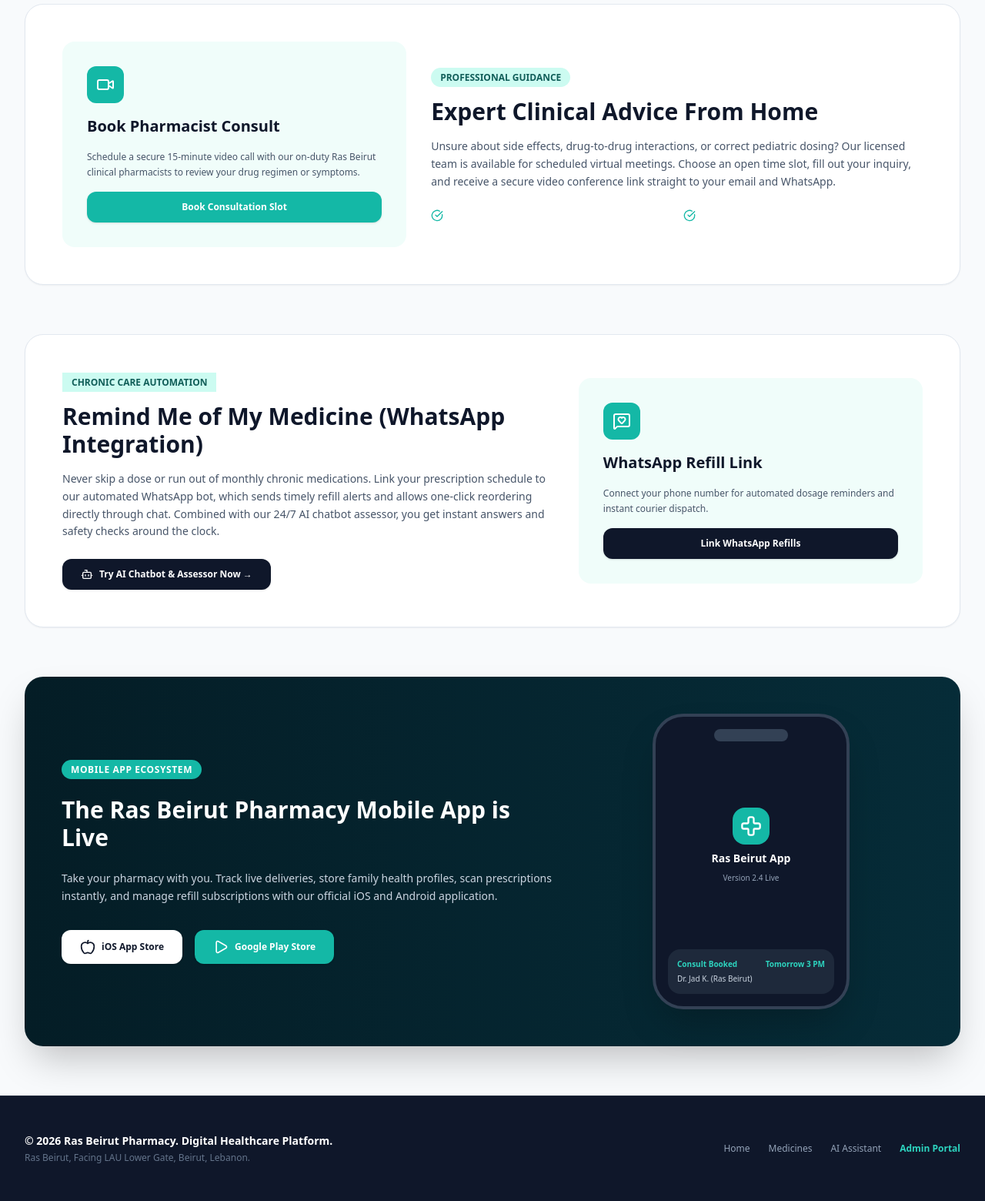
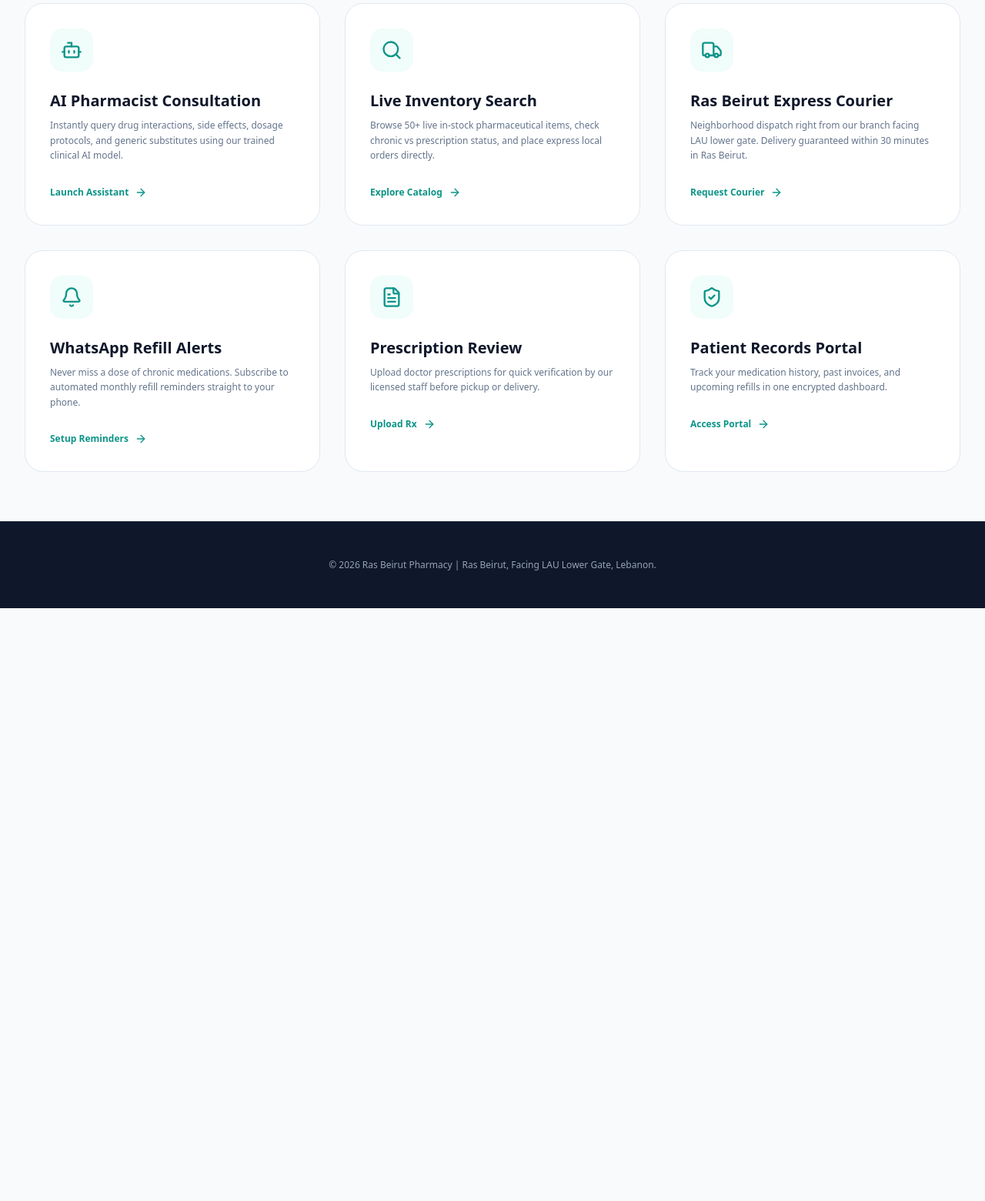
Before and after one commit to fatemahslaiby2006/Ras-Beirut-Pharmacy, a plain HTML site: page services.html in a window 1280 px wide. Shown: the part 460-2020 px from the top of the page at 77% size. After the commit the page ends 1250 px from the top, so only its background shows below. Drawn offline with nearby package versions, Linux system fonts and the light colour scheme.

Commit message:
Refactor services.html for improved structure

```diff
--- a/services.html
+++ b/services.html
@@ -1,5 +1,5 @@
 <!DOCTYPE html>
-<html lang="en">
+<html lang="en" class="scroll-smooth">
 <head>
     <meta charset="UTF-8">
     <meta name="viewport" content="width=device-width, initial-scale=1.0">
@@ -11,7 +11,7 @@
             theme: {
                 extend: {
                     colors: {
-                        turq: { 50: '#f0fdfa', 100: '#ccfbf1', 200: '#99f6e4', 300: '#5eead4', 400: '#2dd4bf', 500: '#14b8a6', 600: '#0d9488', 700: '#0f766e', 800: '#115e59', 900: '#134e4a' },
+                        turq: { 50: '#f0fdfa', 100: '#ccfbf1', 200: '#99f6e4', 300: '#5eead4', 400: '#2dd4bf', 500: '#14b8a6', 600: '#0d9488', 700: '#0f766e', 800: '#115e59', 900: '#134e4a', 950: '#042f2e' },
                         navy: { 800: '#062c38', 900: '#041d26' }
                     }
                 }
@@ -36,10 +36,10 @@
     }
 </style>
 </head>
-<body class="bg-slate-50 text-slate-800 font-sans antialiased">
+<body class="bg-slate-50 text-slate-800 font-sans antialiased selection:bg-turq-500 selection:text-white relative">
 
     <!-- UNIFIED NAVBAR -->
-    <header class="sticky top-0 z-50 bg-white/95 backdrop-blur-md border-b border-turq-100 shadow-sm">
+    <header class="sticky top-0 z-40 bg-white/95 backdrop-blur-md border-b border-turq-100 shadow-sm">
         <div class="max-w-7xl mx-auto px-4 sm:px-6 lg:px-8">
             <div class="flex items-center justify-between h-20">
                 <a href="index.html" class="flex items-center space-x-3">
@@ -56,7 +56,7 @@
                     <a href="index.html" class="text-slate-600 hover:text-turq-600 font-medium text-sm transition">Home</a>
                     <a href="services.html" class="text-turq-600 font-bold text-sm">Digital Services</a>
                     <a href="search.html" class="text-slate-600 hover:text-turq-600 font-medium text-sm transition">Search Medicine</a>
-                    <a href="chatbot.html" class="text-slate-600 hover:text-turq-600 font-medium text-sm transition flex items-center gap-1">
+                    <a href="chatbot.html" class="text-slate-600 hover:text-turq-600 font-medium text-sm transition flex items-center gap-1.5">
                         <span class="w-2 h-2 rounded-full bg-turq-500 animate-ping"></span> AI Pharmacist
                     </a>
                     <a href="contact.html" class="text-slate-600 hover:text-turq-600 font-medium text-sm transition">Contact Us</a>
@@ -64,186 +64,119 @@
                 </nav>
 
                 <div class="flex items-center space-x-3">
-                    <a href="search.html" class="px-4 py-2.5 rounded-xl bg-turq-500 text-white font-bold text-xs hover:bg-turq-600 transition shadow-sm flex items-center gap-2">
-                        <i data-lucide="shopping-bag" class="w-4 h-4"></i> Shop Catalog
+                    <a href="search.html" class="p-3 rounded-xl bg-slate-900 text-white hover:bg-turq-600 transition flex items-center gap-2 shadow-md">
+                        <i data-lucide="shopping-bag" class="w-5 h-5 text-turq-400"></i>
+                        <span class="text-xs font-bold hidden sm:inline">Browse Store</span>
                     </a>
                 </div>
             </div>
         </div>
     </header>
 
-    <!-- HEADER BANNER -->
-    <section class="relative bg-gradient-to-br from-navy-900 via-[#073847] to-navy-900 py-20 px-4 sm:px-6 lg:px-8 overflow-hidden border-y border-navy-800">
-    <!-- Decorative background glow -->
+    <!-- HERO GRADIENT BANNER -->
+    <section class="relative bg-gradient-to-br from-navy-900 via-[#073847] to-navy-900 py-20 px-4 sm:px-6 lg:px-8 overflow-hidden border-b border-navy-800">
         <div class="absolute inset-0 opacity-10 bg-[radial-gradient(#2dd4bf_1px,transparent_1px)] [background-size:16px_16px] pointer-events-none"></div>
 
         <div class="max-w-4xl mx-auto text-center relative z-10">
-        <!-- Accent Pill Badge -->
             <div class="inline-flex items-center gap-2 px-3.5 py-1.5 rounded-full bg-turq-500/10 border border-turq-500/20 text-turq-300 text-xs font-bold uppercase tracking-widest mb-4 shadow-inner">
                 <span class="w-2 h-2 rounded-full bg-turq-400 animate-pulse"></span>
                 Advanced Healthcare Suite
             </div>
 
-        <!-- Heading -->
-        <h2 class="text-3xl sm:text-4xl lg:text-5xl font-extrabold text-white tracking-tight mb-4 leading-tight">
+            <h1 class="text-3xl sm:text-4xl lg:text-5xl font-extrabold text-white tracking-tight mb-4 leading-tight">
                 Our Comprehensive <span class="text-transparent bg-clip-text bg-gradient-to-r from-turq-300 to-turq-500">Digital Services</span>
-        </h2>
+            </h1>
 
-        <!-- Description -->
             <p class="text-slate-300 text-sm sm:text-base max-w-2xl mx-auto leading-relaxed">
                 Explore virtual consultations, AI clinical assessments, WhatsApp reminders, and our mobile app ecosystem.
             </p>
         </div>
     </section>
 
-    <!-- SERVICES CONTENT (EXTENDED & LONG) -->
-    <section class="py-16 max-w-7xl mx-auto px-4 sm:px-6 lg:px-8 space-y-16">
+    <!-- DIGITAL SERVICES GRID -->
+    <section class="py-16 max-w-7xl mx-auto px-4 sm:px-6 lg:px-8">
+        <div class="grid grid-cols-1 md:grid-cols-2 lg:grid-cols-3 gap-8">
 
-        <!-- SERVICE 1: VIRTUAL CONSULTATION BOOKING -->
-        <div class="bg-white rounded-3xl p-8 sm:p-12 border border-slate-200 shadow-sm grid grid-cols-1 md:grid-cols-12 gap-8 items-center">
-            <div class="md:col-span-5 bg-turq-50 p-8 rounded-2xl space-y-4">
-                <div class="w-12 h-12 bg-turq-500 text-white rounded-xl flex items-center justify-center"><i data-lucide="video" class="w-6 h-6"></i></div>
-                <h3 class="text-xl font-bold text-slate-900">Book Pharmacist Consult</h3>
-                <p class="text-xs text-slate-600 leading-relaxed">Schedule a secure 15-minute video call with our on-duty Ras Beirut clinical pharmacists to review your drug regimen or symptoms.</p>
-                <button onclick="toggleModal('consult-modal')" class="w-full py-3 bg-turq-500 hover:bg-turq-600 text-white font-bold rounded-xl text-xs transition shadow">Book Consultation Slot</button>
+            <!-- Service 1 -->
+            <div class="bg-white rounded-3xl p-8 border border-slate-200 hover:shadow-xl transition transform hover:-translate-y-1">
+                <div class="w-14 h-14 rounded-2xl bg-turq-50 text-turq-600 flex items-center justify-center mb-6">
+                    <i data-lucide="bot" class="w-7 h-7"></i>
                 </div>
-            <div class="md:col-span-7 space-y-4">
-                <span class="px-3 py-1 bg-turq-100 text-turq-800 text-xs font-bold rounded-full uppercase">Professional Guidance</span>
-                <h2 class="text-2xl sm:text-3xl font-extrabold text-slate-900">Expert Clinical Advice From Home</h2>
-                <p class="text-slate-600 text-sm leading-relaxed">
-                    Unsure about side effects, drug-to-drug interactions, or correct pediatric dosing? Our licensed team is available for scheduled virtual meetings. Choose an open time slot, fill out your inquiry, and receive a secure video conference link straight to your email and WhatsApp.
-                </p>
-                <div class="grid grid-cols-2 gap-4 pt-2 text-xs font-semibold text-slate-700">
-                    <div class="flex items-center gap-2"><i data-lucide="check-circle" class="w-4 h-4 text-turq-500"><span>15-min dedicated session</span></i></div>
-                    <div class="flex items-center gap-2"><i data-lucide="check-circle" class="w-4 h-4 text-turq-500"><span>Certified Ras Beirut pharmacists</span></i></div>
-                </div>
-            </div>
+                <h3 class="text-xl font-bold text-slate-900 mb-2">AI Pharmacist Consultation</h3>
+                <p class="text-xs text-slate-500 leading-relaxed mb-6">Instantly query drug interactions, side effects, dosage protocols, and generic substitutes using our trained clinical AI model.</p>
+                <a href="chatbot.html" class="inline-flex items-center gap-2 text-xs font-bold text-turq-600 hover:text-turq-700">Launch Assistant <i data-lucide="arrow-right" class="w-4 h-4"></i></a>
             </div>
 
-        <!-- SERVICE 2: WHATSAPP REFILL REMINDER & AI CHATBOT -->
-        <div class="bg-white rounded-3xl p-8 sm:p-12 border border-slate-200 shadow-sm grid grid-cols-1 md:grid-cols-12 gap-8 items-center">
-            <div class="md:col-span-7 space-y-4 order-2 md:order-1">
-                <span class="px-3 py-1 bg-turq-100 text-turq-800 text-xs font-bold uppercase">Chronic Care Automation</span>
-                <h2 class="text-2xl sm:text-3xl font-extrabold text-slate-900">Remind Me of My Medicine (WhatsApp Integration)</h2>
-                <p class="text-slate-600 text-sm leading-relaxed">
-                    Never skip a dose or run out of monthly chronic medications. Link your prescription schedule to our automated WhatsApp bot, which sends timely refill alerts and allows one-click reordering directly through chat. Combined with our 24/7 AI chatbot assessor, you get instant answers and safety checks around the clock.
-                </p>
-                <div class="pt-2">
-                    <a href="chatbot.html" class="inline-flex items-center gap-2 px-6 py-3 bg-slate-900 text-white rounded-xl font-bold text-xs hover:bg-turq-600 transition shadow">
-                        <i data-lucide="bot" class="w-4 h-4"></i> Try AI Chatbot & Assessor Now →
-                    </a>
+            <!-- Service 2 -->
+            <div class="bg-white rounded-3xl p-8 border border-slate-200 hover:shadow-xl transition transform hover:-translate-y-1">
+                <div class="w-14 h-14 rounded-2xl bg-turq-50 text-turq-600 flex items-center justify-center mb-6">
+                    <i data-lucide="search" class="w-7 h-7"></i>
                 </div>
-            </div>
-            <div class="md:col-span-5 bg-turq-50 p-8 rounded-2xl space-y-4 order-1 md:order-2">
-                <div class="w-12 h-12 bg-turq-500 text-white rounded-xl flex items-center justify-center"><i data-lucide="message-square-heart" class="w-6 h-6"></i></div>
-                <h3 class="text-xl font-bold text-slate-900">WhatsApp Refill Link</h3>
-                <p class="text-xs text-slate-600 leading-relaxed">Connect your phone number for automated dosage reminders and instant courier dispatch.</p>
-                <button onclick="alert('WhatsApp Refill Notification successfully linked to your phone!')" class="w-full py-3 bg-slate-900 hover:bg-turq-600 text-white font-bold rounded-xl text-xs transition shadow">Link WhatsApp Refills</button>
-            </div>
+                <h3 class="text-xl font-bold text-slate-900 mb-2">Live Inventory Search</h3>
+                <p class="text-xs text-slate-500 leading-relaxed mb-6">Browse 50+ live in-stock pharmaceutical items, check chronic vs prescription status, and place express local orders directly.</p>
+                <a href="search.html" class="inline-flex items-center gap-2 text-xs font-bold text-turq-600 hover:text-turq-700">Explore Catalog <i data-lucide="arrow-right" class="w-4 h-4"></i></a>
             </div>
 
-        <!-- SERVICE 3: MOBILE APP SPOTLIGHT -->
-        <div class="bg-gradient-to-r from-navy-900 to-navy-800 rounded-3xl p-8 sm:p-12 text-white grid grid-cols-1 lg:grid-cols-12 gap-8 items-center shadow-2xl">
-            <div class="lg:col-span-7 space-y-6">
-                <span class="px-3 py-1 bg-turq-500 text-white text-xs font-bold rounded-full uppercase tracking-wider">Mobile App Ecosystem</span>
-                <h2 class="text-3xl font-extrabold">The Ras Beirut Pharmacy Mobile App is Live</h2>
-                <p class="text-slate-300 text-sm leading-relaxed">
-                    Take your pharmacy with you. Track live deliveries, store family health profiles, scan prescriptions instantly, and manage refill subscriptions with our official iOS and Android application.
-                </p>
-                <div class="flex flex-wrap gap-4 pt-2">
-                    <button onclick="alert('Redirecting to iOS App Store...')" class="px-6 py-3 bg-white text-slate-900 font-bold rounded-xl text-xs flex items-center gap-2 hover:bg-turq-50 transition shadow"><i data-lucide="apple" class="w-5 h-5"></i> iOS App Store</button>
-                    <button onclick="alert('Redirecting to Google Play Store...')" class="px-6 py-3 bg-turq-500 text-white font-bold rounded-xl text-xs flex items-center gap-2 hover:bg-turq-600 transition shadow"><i data-lucide="play" class="w-5 h-5"></i> Google Play Store</button>
+            <!-- Service 3 -->
+            <div class="bg-white rounded-3xl p-8 border border-slate-200 hover:shadow-xl transition transform hover:-translate-y-1">
+                <div class="w-14 h-14 rounded-2xl bg-turq-50 text-turq-600 flex items-center justify-center mb-6">
+                    <i data-lucide="truck" class="w-7 h-7"></i>
                 </div>
-            </div>
-            <div class="lg:col-span-5 flex justify-center">
-                <div class="w-64 h-96 bg-slate-900 rounded-[40px] border-4 border-slate-700 p-4 shadow-2xl relative flex flex-col justify-between">
-                    <div class="w-24 h-4 bg-slate-700 rounded-full mx-auto"></div>
-                    <div class="text-center space-y-2">
-                        <div class="w-12 h-12 bg-turq-500 rounded-2xl mx-auto flex items-center justify-center text-white"><i data-lucide="cross" class="w-7 h-7"></i></div>
-                        <h4 class="font-bold text-white text-sm">Ras Beirut App</h4>
-                        <p class="text-[10px] text-slate-400">Version 2.4 Live</p>
-                    </div>
-                    <div class="bg-slate-800 p-3 rounded-2xl text-[10px] text-slate-300 space-y-1">
-                        <div class="flex justify-between font-bold text-turq-400"><span>Consult Booked</span><span>Tomorrow 3 PM</span></div>
-                        <div>Dr. Jad K. (Ras Beirut)</div>
-                    </div>
-                </div>
-            </div>
+                <h3 class="text-xl font-bold text-slate-900 mb-2">Ras Beirut Express Courier</h3>
+                <p class="text-xs text-slate-500 leading-relaxed mb-6">Neighborhood dispatch right from our branch facing LAU lower gate. Delivery guaranteed within 30 minutes in Ras Beirut.</p>
+                <a href="contact.html" class="inline-flex items-center gap-2 text-xs font-bold text-turq-600 hover:text-turq-700">Request Courier <i data-lucide="arrow-right" class="w-4 h-4"></i></a>
             </div>
 
+            <!-- Service 4 -->
+            <div class="bg-white rounded-3xl p-8 border border-slate-200 hover:shadow-xl transition transform hover:-translate-y-1">
+                <div class="w-14 h-14 rounded-2xl bg-turq-50 text-turq-600 flex items-center justify-center mb-6">
+                    <i data-lucide="bell" class="w-7 h-7"></i>
+                </div>
+                <h3 class="text-xl font-bold text-slate-900 mb-2">WhatsApp Refill Alerts</h3>
+                <p class="text-xs text-slate-500 leading-relaxed mb-6">Never miss a dose of chronic medications. Subscribe to automated monthly refill reminders straight to your phone.</p>
+                <a href="contact.html" class="inline-flex items-center gap-2 text-xs font-bold text-turq-600 hover:text-turq-700">Setup Reminders <i data-lucide="arrow-right" class="w-4 h-4"></i></a>
+            </div>
+
+            <!-- Service 5 -->
+            <div class="bg-white rounded-3xl p-8 border border-slate-200 hover:shadow-xl transition transform hover:-translate-y-1">
+                <div class="w-14 h-14 rounded-2xl bg-turq-50 text-turq-600 flex items-center justify-center mb-6">
+                    <i data-lucide="file-text" class="w-7 h-7"></i>
+                </div>
+                <h3 class="text-xl font-bold text-slate-900 mb-2">Prescription Review</h3>
+                <p class="text-xs text-slate-500 leading-relaxed mb-6">Upload doctor prescriptions for quick verification by our licensed staff before pickup or delivery.</p>
+                <a href="contact.html" class="inline-flex items-center gap-2 text-xs font-bold text-turq-600 hover:text-turq-700">Upload Rx <i data-lucide="arrow-right" class="w-4 h-4"></i></a>
+            </div>
+
+            <!-- Service 6 -->
+            <div class="bg-white rounded-3xl p-8 border border-slate-200 hover:shadow-xl transition transform hover:-translate-y-1">
+                <div class="w-14 h-14 rounded-2xl bg-turq-50 text-turq-600 flex items-center justify-center mb-6">
+                    <i data-lucide="shield-check" class="w-7 h-7"></i>
+                </div>
+                <h3 class="text-xl font-bold text-slate-900 mb-2">Patient Records Portal</h3>
+                <p class="text-xs text-slate-500 leading-relaxed mb-6">Track your medication history, past invoices, and upcoming refills in one encrypted dashboard.</p>
+                <a href="admin.html" class="inline-flex items-center gap-2 text-xs font-bold text-turq-600 hover:text-turq-700">Access Portal <i data-lucide="arrow-right" class="w-4 h-4"></i></a>
+            </div>
+
+        </div>
     </section>
 
-    <!-- CONSULTATION BOOKING MODAL -->
-    <div id="consult-modal" class="fixed inset-0 z-50 hidden bg-slate-900/60 backdrop-blur-sm flex items-center justify-center p-4">
-        <div class="bg-white rounded-3xl max-w-lg w-full p-6 sm:p-8 relative shadow-2xl">
-            <button onclick="toggleModal('consult-modal')" class="absolute top-5 right-5 text-slate-400 hover:text-slate-600"><i data-lucide="x" class="w-6 h-6"></i></button>
-            <div class="text-center mb-6">
-                <div class="w-12 h-12 rounded-2xl bg-turq-100 text-turq-600 flex items-center justify-center mx-auto mb-3"><i data-lucide="video" class="w-6 h-6"></i></div>
-                <h3 class="text-xl font-bold text-slate-900">Schedule Virtual Consultation</h3>
-                <p class="text-xs text-slate-500 mt-1">Select your preferred time slot with a Ras Beirut pharmacist.</p>
-            </div>
-            <form onsubmit="event.preventDefault(); alert('Consultation slot booked successfully! We sent a calendar invite & confirmation link to your WhatsApp.'); toggleModal('consult-modal');" class="space-y-4">
-                <div>
-                    <label class="block text-xs font-semibold text-slate-700 mb-1">Your Full Name</label>
-                    <input type="text" required placeholder="e.g. Karim El-Khoury" class="w-full px-4 py-2.5 rounded-xl border border-slate-200 text-sm focus:outline-none focus:ring-2 focus:ring-turq-500">
-                </div>
-                <div>
-                    <label class="block text-xs font-semibold text-slate-700 mb-1">WhatsApp Phone Number</label>
-                    <input type="tel" required placeholder="+961 70 123 456" class="w-full px-4 py-2.5 rounded-xl border border-slate-200 text-sm focus:outline-none focus:ring-2 focus:ring-turq-500">
-                </div>
-                <div class="grid grid-cols-2 gap-4">
-                    <div>
-                        <label class="block text-xs font-semibold text-slate-700 mb-1">Preferred Date</label>
-                        <input type="date" required class="w-full px-4 py-2.5 rounded-xl border border-slate-200 text-sm focus:outline-none focus:ring-2 focus:ring-turq-500">
-                    </div>
-                    <div>
-                        <label class="block text-xs font-semibold text-slate-700 mb-1">Time Slot</label>
-                        <select class="w-full px-4 py-2.5 rounded-xl border border-slate-200 text-sm focus:outline-none focus:ring-2 focus:ring-turq-500">
-                            <option>10:00 AM - 10:15 AM</option>
-                            <option>02:00 PM - 02:15 PM</option>
-                            <option>06:00 PM - 06:15 PM</option>
-                        </select>
-                    </div>
-                </div>
-                <button type="submit" class="w-full py-3 bg-turq-500 hover:bg-turq-600 text-white font-bold rounded-xl transition text-sm shadow-md">Confirm Video Consultation Slot</button>
-            </form>
-        </div>
-    </div>
-
     <!-- FOOTER -->
-    <footer class="bg-slate-900 text-slate-400 py-12 border-t border-slate-800">
-        <div class="max-w-7xl mx-auto px-4 sm:px-6 lg:px-8 text-center sm:text-left flex flex-col sm:flex-row justify-between items-center gap-6">
-            <div>
-                <p class="text-sm font-semibold text-white">&copy; 2026 Ras Beirut Pharmacy. Digital Healthcare Platform.</p>
-                <p class="text-xs text-slate-500 mt-1">Ras Beirut, Facing LAU Lower Gate, Beirut, Lebanon.</p>
-            </div>
-            <div class="flex items-center space-x-6 text-xs">
-                <a href="index.html" class="hover:text-turq-400">Home</a>
-                <a href="search.html" class="hover:text-turq-400">Medicines</a>
-                <a href="chatbot.html" class="hover:text-turq-400">AI Assistant</a>
-                <a href="admin.html" class="text-turq-400 font-bold hover:underline">Admin Portal</a>
-            </div>
-        </div>
+    <footer class="bg-slate-900 text-slate-400 py-12 border-t border-slate-800 text-center text-xs">
+        &copy; 2026 Ras Beirut Pharmacy | Ras Beirut, Facing LAU Lower Gate, Lebanon.
     </footer>
 
     <script>
         lucide.createIcons();
-        function toggleModal(id) { document.getElementById(id).classList.toggle('hidden'); }
-    </script>
-<script>
-    // Trigger fade-in when page loads
+
         window.addEventListener('DOMContentLoaded', () => {
             document.body.classList.add('page-loaded');
         });
 
-    // Intercept internal navigation clicks for smooth fade-out effect
         document.addEventListener('click', e => {
             const link = e.target.closest('a');
             if (!link) return;
 
             const href = link.getAttribute('href');
-
-        // Check if it's an internal HTML link (ignoring anchors, external links, or JS triggers)
             if (href && href.endsWith('.html') && !href.startsWith('http') && !link.hasAttribute('target')) {
                 e.preventDefault();
                 document.body.classList.remove('page-loaded');
@@ -251,7 +184,7 @@
 
                 setTimeout(() => {
                     window.location.href = href;
-            }, 250); // Matches the 0.25s fade-out CSS duration
+                }, 250);
             }
         });
     </script>
```
Lines whose indentation alone changed are shown as unchanged.
